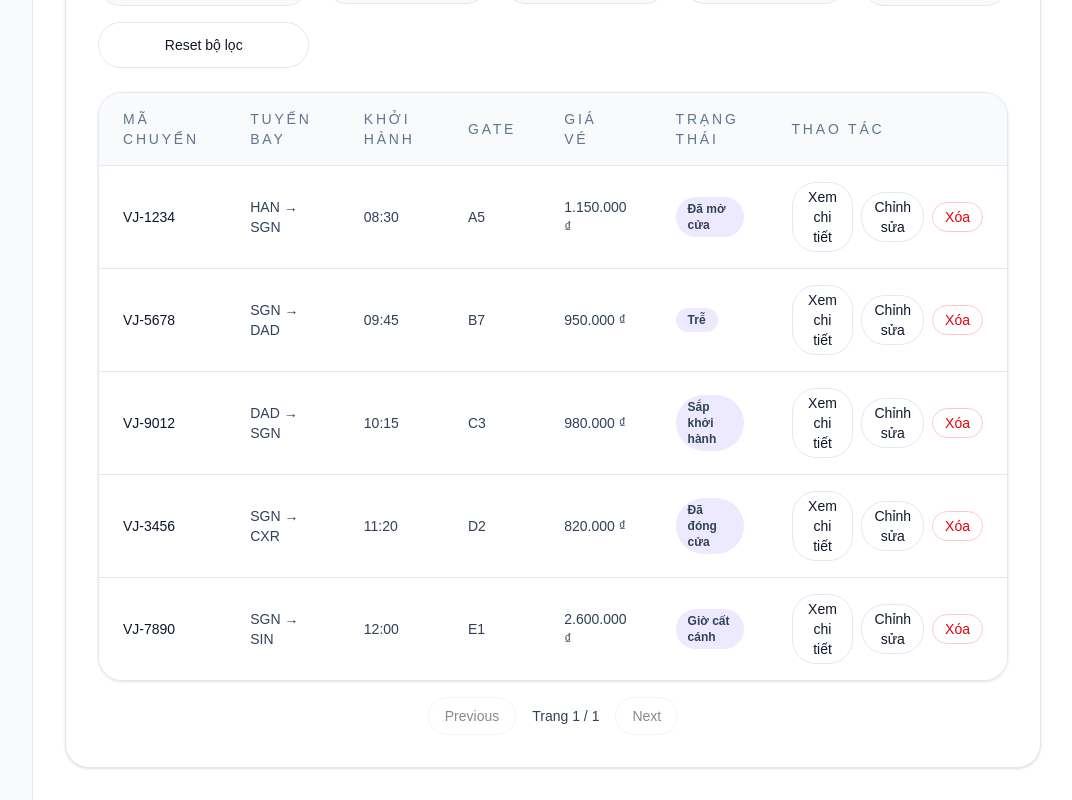
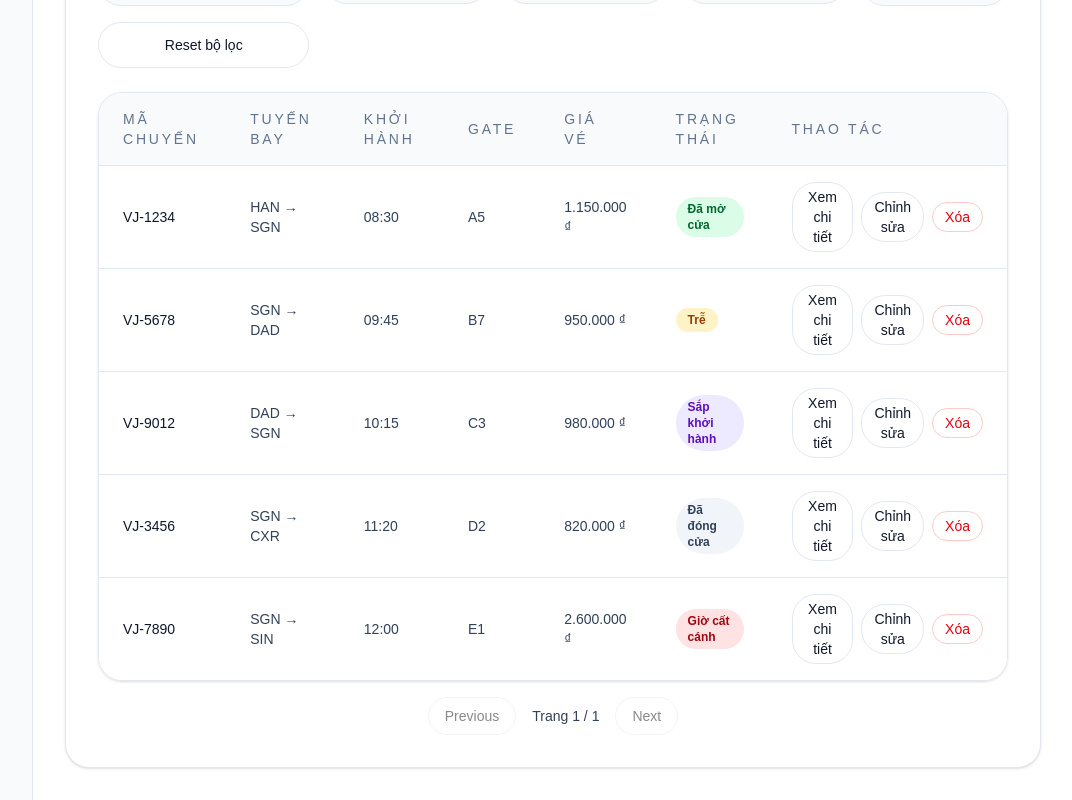
Before and after one commit to TranThiKimNghi/vietjet-agency, a Next.js app: page /dashboard/flights in a window 1280 px wide. Shown: the part 674-1474 px from the top of the page, without its empty margins (207-1279 px from the left). Built offline with nearby package versions, Linux system fonts and the light colour scheme.

Commit message:
feat: add flight status badge

```diff
--- a/app/dashboard/flights/page.tsx
+++ b/app/dashboard/flights/page.tsx
@@ -9,6 +9,7 @@ import AddFlightModal from '@/components/AddFlightModal';
 import FlightStatistics from '@/components/dashboard/FlightStatistics';
 import ConfirmDialog from '@/components/ConfirmDialog';
 import { Flight } from '@/types/dashboard';
+import StatusBadge from '@/components/StatusBadge';
 
 const statusOptions = [
   '',
@@ -293,9 +294,7 @@ export default function DashboardFlights() {
                   >
                     <div className="flex items-center justify-between gap-3">
                       <p className="text-sm font-medium text-slate-900">{flight.flightCode}</p>
-                      <span className="inline-flex rounded-full bg-violet-100 px-3 py-1 text-xs font-semibold text-slate-700">
-                        {flight.status}
-                      </span>
+                      <StatusBadge status={flight.status} />
                     </div>
                     <div className="mt-3 space-y-2 text-sm text-slate-700">
                       <p>
--- a/components/FlightDetailModal.tsx
+++ b/components/FlightDetailModal.tsx
@@ -1,5 +1,6 @@
 import { useEffect } from 'react';
 import { Flight } from '@/types/dashboard';
+import StatusBadge from '@/components/StatusBadge';
 
 export default function FlightDetailModal({
   flight,
@@ -63,7 +64,9 @@ export default function FlightDetailModal({
           </div>
           <div>
             <p className="text-sm text-slate-500">Trạng thái</p>
-            <p className="mt-1 font-medium text-slate-900">{flight.status}</p>
+            <div className="mt-1">
+              <StatusBadge status={flight.status} />
+            </div>
           </div>
           <div>
             <p className="text-sm text-slate-500">Giá</p>
--- /dev/null
+++ b/components/StatusBadge.tsx
@@ -0,0 +1,24 @@
+import { FlightStatus } from '@/types/dashboard';
+
+const statusStyles: Record<FlightStatus, string> = {
+  'Đã mở cửa': 'bg-green-100 text-green-800',
+  'Trễ': 'bg-amber-100 text-amber-800',
+  'Đã đóng cửa': 'bg-slate-100 text-slate-700',
+  'Giờ cất cánh': 'bg-red-100 text-red-800',
+  'Sắp khởi hành': 'bg-violet-100 text-violet-800',
+};
+
+export default function StatusBadge({
+  status,
+  className = '',
+}: {
+  status: FlightStatus;
+  className?: string;
+}) {
+  const styles = statusStyles[status] ?? 'bg-slate-100 text-slate-700';
+  return (
+    <span className={`inline-flex items-center rounded-full px-3 py-1 text-xs font-semibold ${styles} ${className}`}>
+      {status}
+    </span>
+  );
+}
--- a/components/dashboard/FlightRow.tsx
+++ b/components/dashboard/FlightRow.tsx
@@ -1,4 +1,5 @@
 import { Flight } from '@/types/dashboard';
+import StatusBadge from '@/components/StatusBadge';
 
 export default function FlightRow({
   flight,
@@ -21,9 +22,7 @@ export default function FlightRow({
       <td className="px-6 py-4 text-slate-700">{flight.gate}</td>
       <td className="px-6 py-4 text-slate-700">{flight.price.toLocaleString('vi-VN')} ₫</td>
       <td className="px-6 py-4">
-        <span className="inline-flex rounded-full px-3 py-1 text-xs font-semibold text-slate-700 bg-violet-100">
-          {flight.status}
-        </span>
+        <StatusBadge status={flight.status} />
       </td>
       {showActions ? (
         <td className="px-6 py-4 text-right">
--- a/components/dashboard/UpcomingFlights.tsx
+++ b/components/dashboard/UpcomingFlights.tsx
@@ -1,6 +1,7 @@
 import { upcomingFlights } from '@/data/dashboard';
 import FlightRow from './FlightRow';
 import { Flight } from '@/types/dashboard';
+import StatusBadge from '@/components/StatusBadge';
 
 export default function UpcomingFlights({
   onOpenFlight,
@@ -12,22 +13,20 @@ export default function UpcomingFlights({
       <div className="mb-6 flex flex-col gap-3 sm:flex-row sm:items-center sm:justify-between">
         <div>
           <h2 className="text-2xl font-semibold text-slate-900">Chuyến bay sắp khởi hành</h2>
-          <p className="mt-2 text-sm text-slate-600">
-            Danh sách chuyến bay sắp cất cánh tiếp theo.
-          </p>
+          <p className="mt-2 text-sm text-slate-600">Danh sách chuyến bay sắp cất cánh tiếp theo.</p>
         </div>
-      </div>
 
-      <div className="overflow-hidden rounded-3xl border border-slate-200 md:shadow-sm">
         <div className="hidden md:block">
-          <table className="min-w-full border-collapse text-left text-sm">
-            <thead className="bg-slate-50 text-slate-500">
+          <table className="w-full table-auto">
+            <thead>
               <tr>
-                <th className="px-6 py-4 font-medium uppercase tracking-[0.2em]">Mã chuyến bay</th>
+                <th className="px-6 py-4 font-medium uppercase tracking-[0.2em]">Mã</th>
                 <th className="px-6 py-4 font-medium uppercase tracking-[0.2em]">Tuyến bay</th>
                 <th className="px-6 py-4 font-medium uppercase tracking-[0.2em]">Giờ khởi hành</th>
                 <th className="px-6 py-4 font-medium uppercase tracking-[0.2em]">Gate</th>
+                <th className="px-6 py-4 font-medium uppercase tracking-[0.2em]">Giá</th>
                 <th className="px-6 py-4 font-medium uppercase tracking-[0.2em]">Trạng thái</th>
+                <th className="px-6 py-4 font-medium uppercase tracking-[0.2em]">Hành động</th>
               </tr>
             </thead>
             <tbody className="bg-white">
@@ -47,9 +46,7 @@ export default function UpcomingFlights({
             >
               <div className="flex items-center justify-between gap-3">
                 <p className="text-sm font-medium text-slate-900">{flight.flightCode}</p>
-                <span className="inline-flex rounded-full px-3 py-1 text-xs font-semibold text-slate-700 bg-violet-100">
-                  {flight.status}
-                </span>
+                <StatusBadge status={flight.status} />
               </div>
               <div className="mt-3 space-y-2 text-sm text-slate-700">
                 <p>
```
